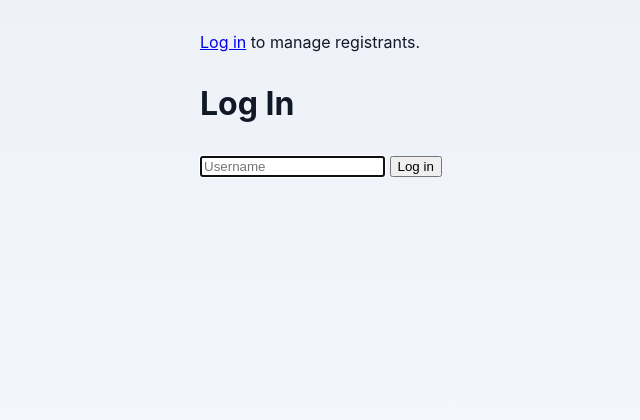
After one commit to oliverlumono-tech/frosh.ims, a Flask app: template templates/login.html in a window 1280 px wide. The commit adds this page. Shown: the top 420 px of the page, without its empty margins (60-700 px from the left). Run offline with Flask 3, Linux system fonts and the light colour scheme; the template is opened without the code that fills it, so the values that code supplies are empty.

Commit message:
modify file

```diff
--- a/templates/index.html
+++ b/templates/index.html
@@ -1,6 +1,12 @@
 {% extends "layout.html" %}
 
 {% block content %}
+
+    {% if current_user %}
+        <p>Welcome back, {{ current_user }}! <a href="{{ url_for('registrants') }}">View registrants</a></p>
+    {% else %}
+        <p>Please <a href="{{ url_for('login') }}">log in</a> to view the registrants list.</p>
+    {% endif %}
 
     <h1>Register</h1>
     <form action="/register" method="post">
--- a/templates/layout.html
+++ b/templates/layout.html
@@ -8,6 +8,14 @@
         <link rel="stylesheet" href="/static/style.css">
     </head>
     <body>
+        <header>
+            {% if current_user %}
+                <p>Logged in as <strong>{{ current_user }}</strong>. <a href="{{ url_for('logout') }}">Log out</a></p>
+            {% else %}
+                <p><a href="{{ url_for('login') }}">Log in</a> to manage registrants.</p>
+            {% endif %}
+        </header>
+
         {% block content %}{% endblock %}
     </body>
 </html>
--- /dev/null
+++ b/templates/login.html
@@ -0,0 +1,12 @@
+{% extends "layout.html" %}
+
+{% block content %}
+    <h1>Log In</h1>
+    {% if error %}
+        <p style="color: red;">{{ error }}</p>
+    {% endif %}
+    <form action="{{ url_for('login') }}" method="post">
+        <input autocomplete="off" autofocus name="username" placeholder="Username" type="text">
+        <button type="submit">Log in</button>
+    </form>
+{% endblock %}
```
